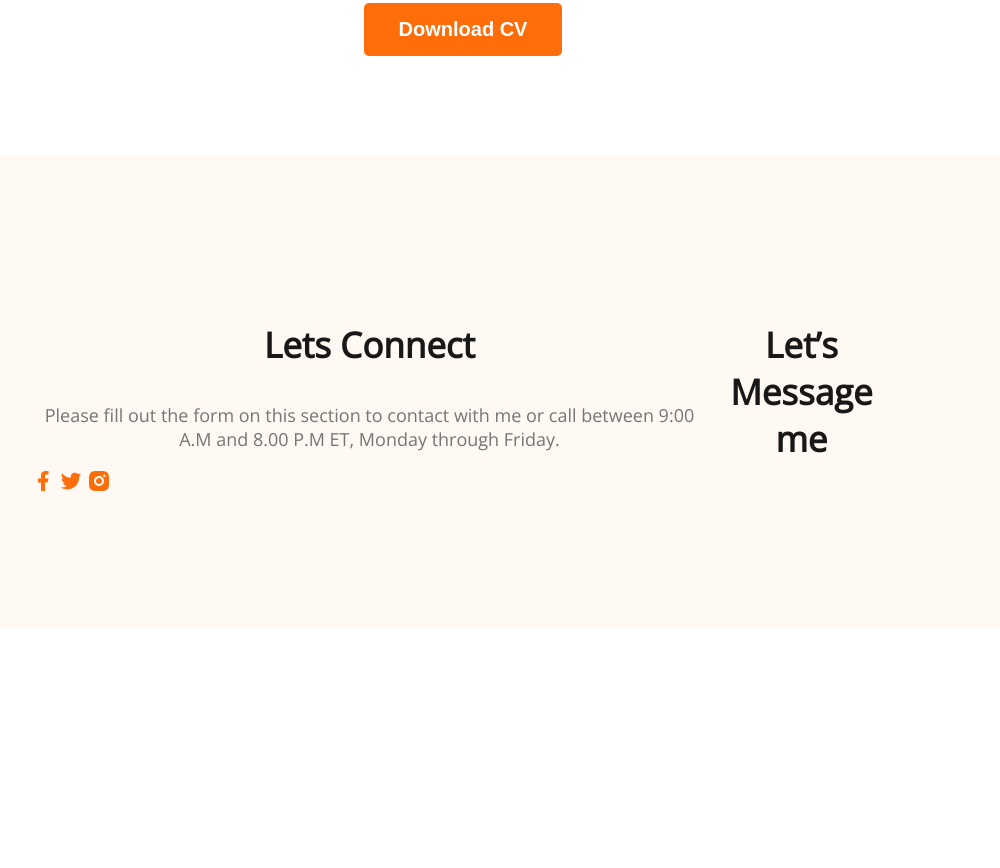
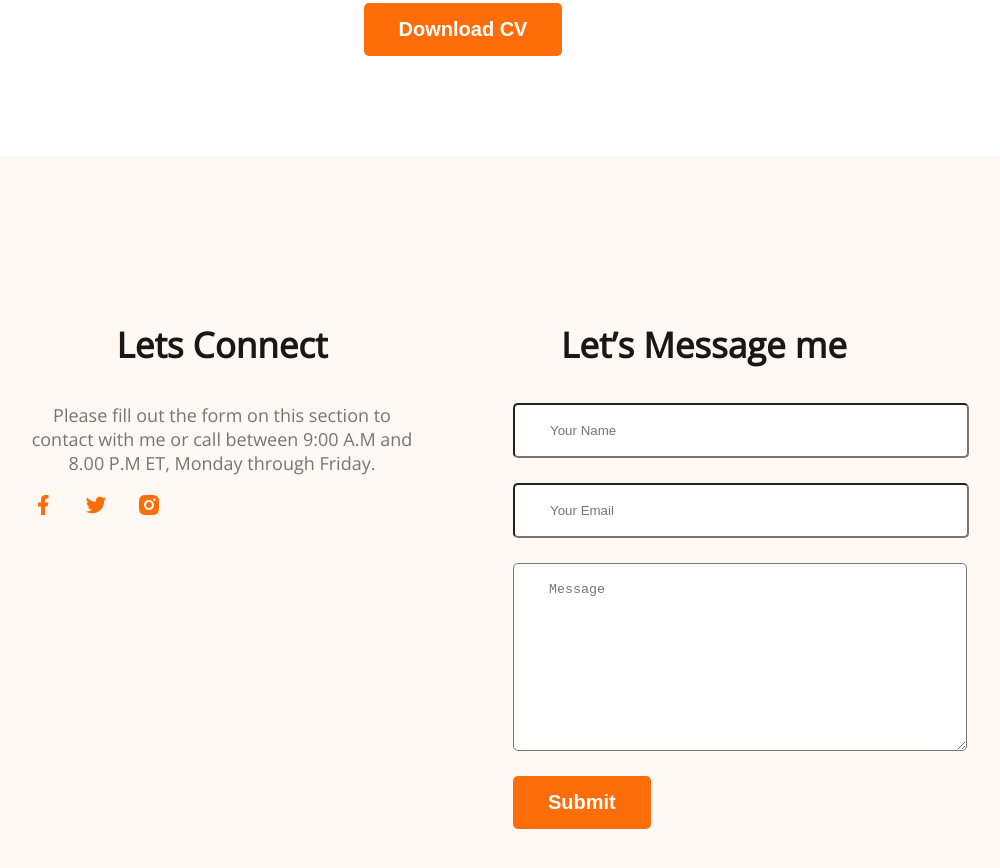
Before and after one commit to md-ashik-max/web-developer-portfolio, a plain HTML site: page index.html in a window 1280 px wide. Shown: the part 3354-4222 px from the top of the page, without its empty margins (177-1177 px from the left). Before the commit the page ends 3990 px from the top, so only its background shows below. Drawn offline with nearby package versions, Linux system fonts and the light colour scheme.

Commit message:
finished footer section with contact form

```diff
--- a/index.html
+++ b/index.html
@@ -174,6 +174,12 @@
         </div>
         <div class="footer-column">
             <h3 class="section-title">Let’s Message me</h3>
+            <form class="contact" action="">
+                <input type="text" placeholder="Your Name">
+                <input type="email" name="" placeholder="Your Email" id="">
+                <textarea name="" id="" placeholder="Message" cols="30" rows="10"></textarea>
+                <input class="btn-primary" type="submit" value="Submit">
+            </form>
         </div>
 
     </footer>
--- a/styles/portfolio.css
+++ b/styles/portfolio.css
@@ -110,6 +110,7 @@ main {
 main section {
     margin-top: 130px;
 }
+
 /*about section styles */
 .about {
     margin: 130px;
@@ -170,7 +171,8 @@ main section {
     margin-bottom: 10px;
 
 }
-.resume-item-institute{
+
+.resume-item-institute {
     margin-bottom: 20px;
     margin-top: 0;
 }
@@ -179,17 +181,39 @@ main section {
 .resume-item-institute {
     color: #757575;
 }
-.resume-container hr{
+
+.resume-container hr {
     margin: 30px;
 }
-.download-cv{
+
+.download-cv {
     text-align: center;
     margin-top: 50px;
 }
+
 /* Footer Style */
-footer{
+footer {
     display: flex;
+    gap: 100px;
     background: #FFF8F3;
     padding: 130px 200px;
     margin-top: 100px;
 }
+
+.footer-column {
+    width: 50%;
+}
+.social-links a{
+    margin-right: 25px;
+}
+
+.contact input[type="text"],.contact input[type="email"],
+textarea {
+    display: block;
+    margin-bottom: 25px;
+    padding: 18px 35px;
+    color: #757575;
+    border-radius: 5px;
+    background: #FFF;
+    width: 100%;
+}
```
